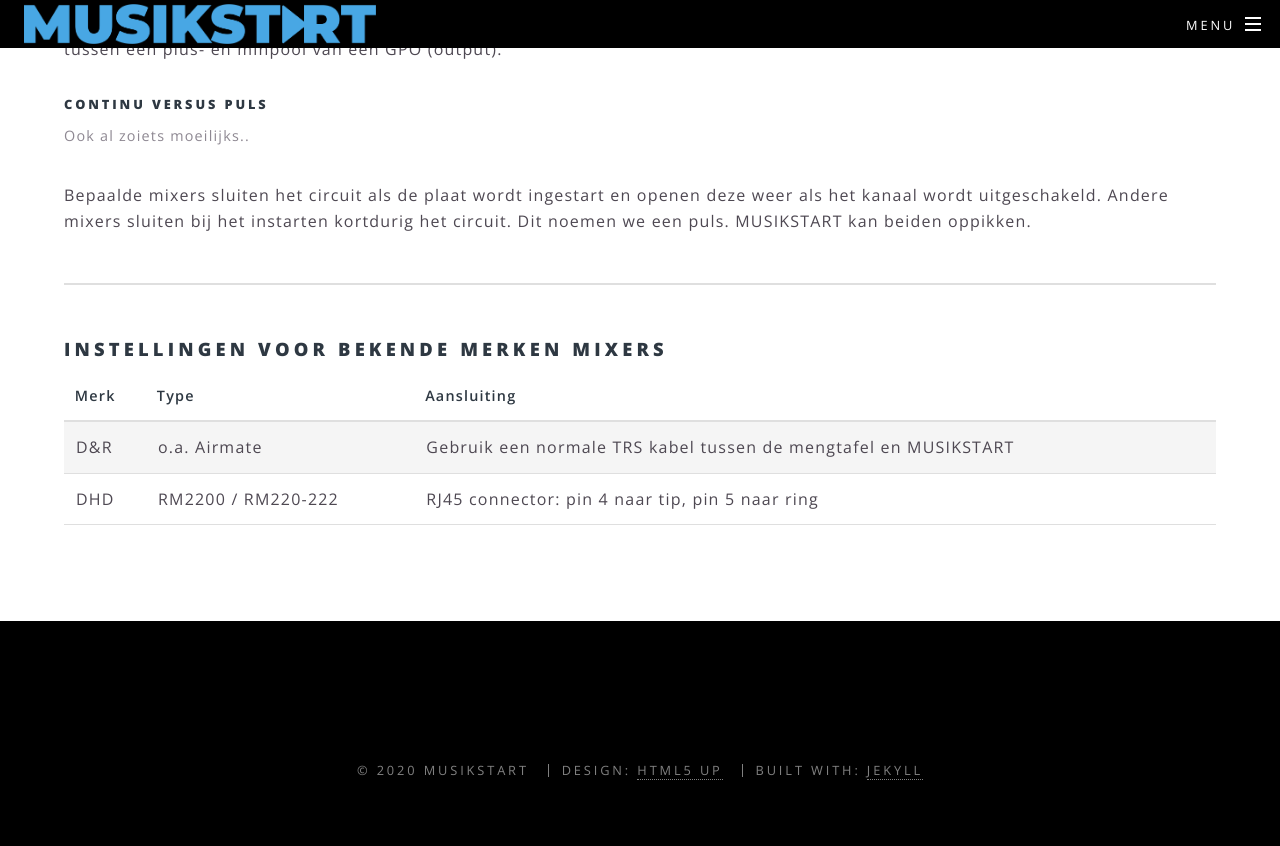
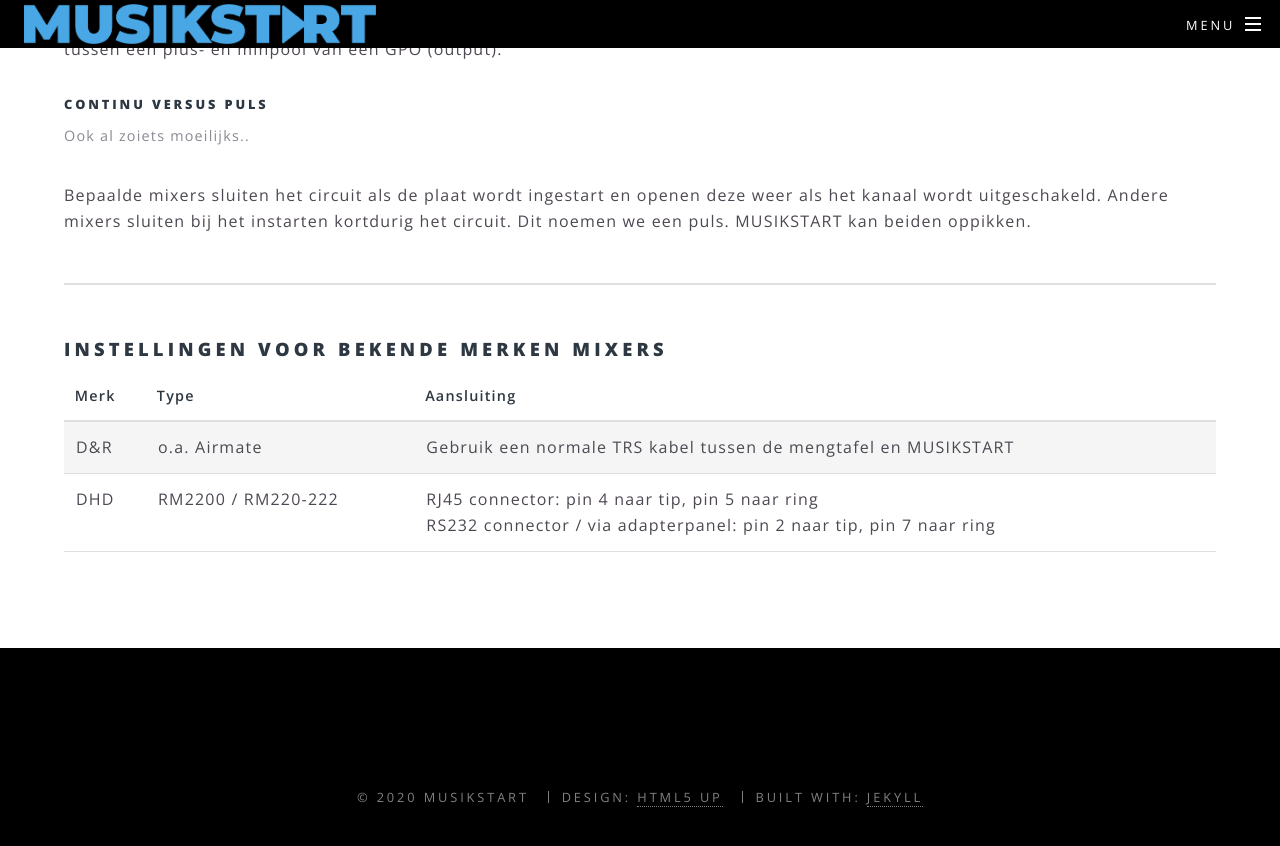
Before and after one commit to xsivreyer/musikstart, a Jekyll site: the page built from mixers.html, in a window 1280 px wide and 900 px high, scrolled down 949 px. Shown: the top 846 px of the window. Built offline with Jekyll 4.4.1, drawn with Linux system fonts in a browser that asks for light colours.

Commit message:
Added RS232

```diff
--- a/mixers.html
+++ b/mixers.html
@@ -53,7 +53,8 @@
 				<tr>
 					<td>DHD</td>
 					<td>RM2200 / RM220-222</td>
-					<td>RJ45 connector: pin 4 naar tip, pin 5 naar ring</td>
+					<td>RJ45 connector: pin 4 naar tip, pin 5 naar ring<br/>
+						RS232 connector / via adapterpanel: pin 2 naar tip, pin 7 naar ring</td>
 				</tr>
 			</tbody>
 		</table>
```
